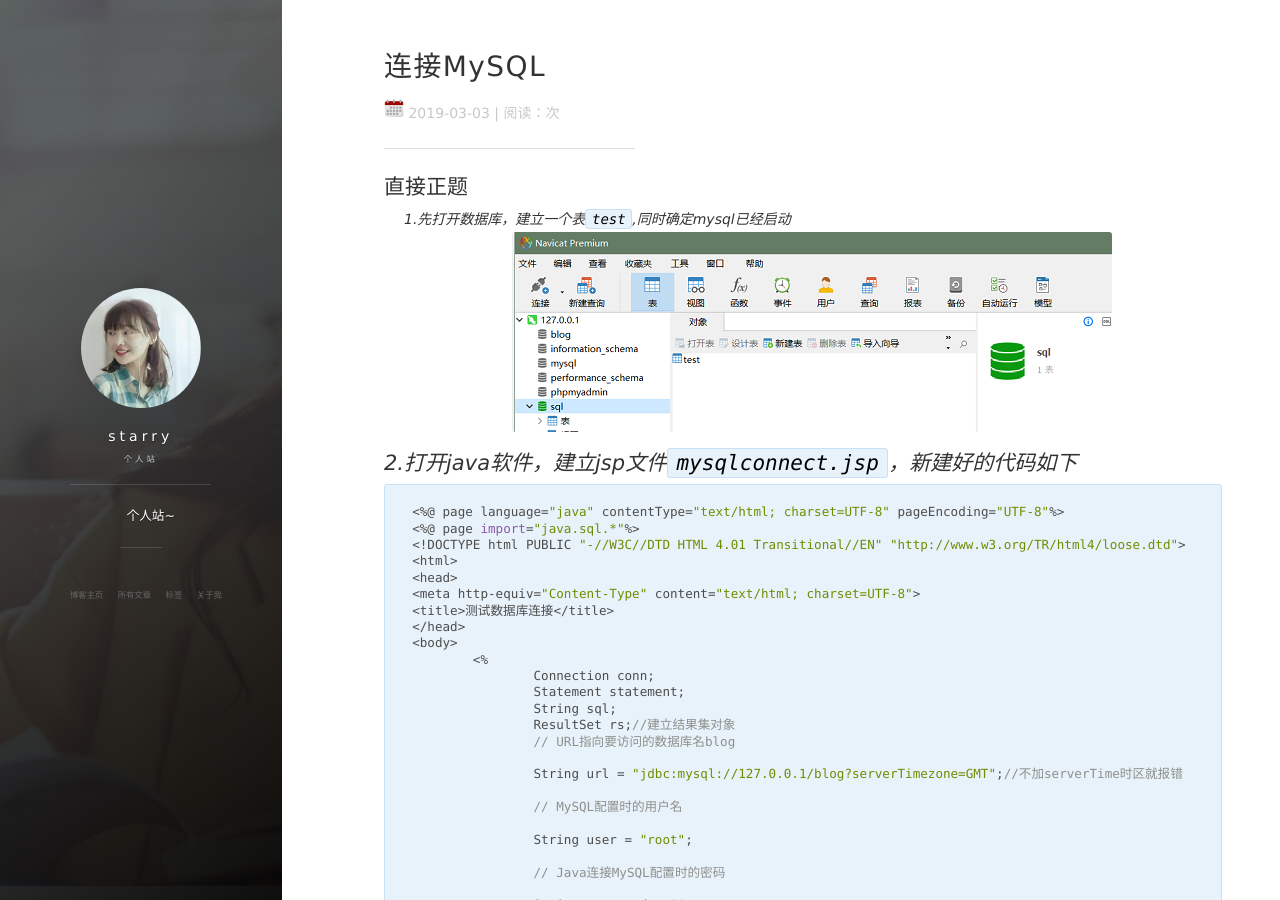
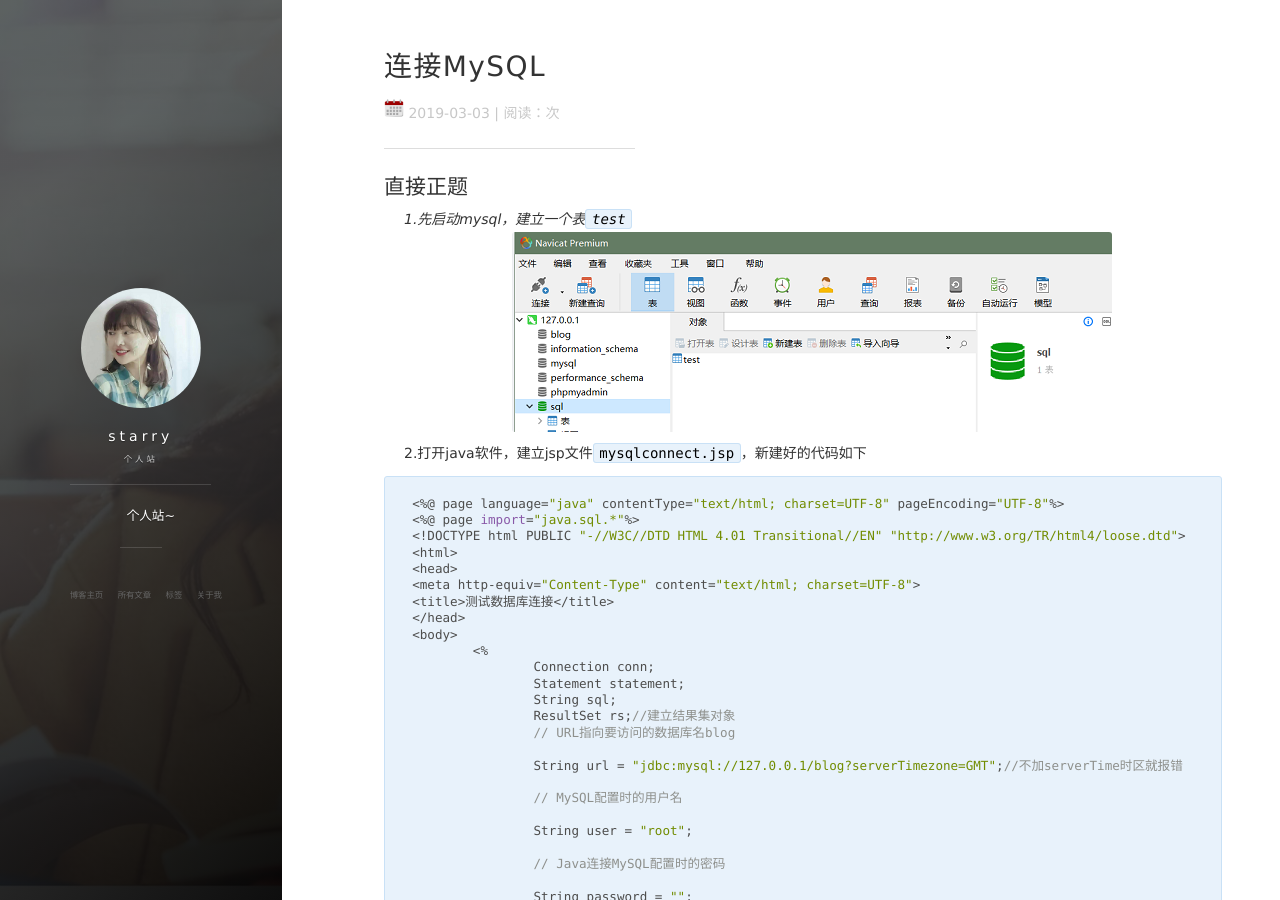
Before and after one commit to MMstarry/MMstarry.github.io, a Jekyll site: the page built from _posts/2019-03-03-连接MySQL.md, in a window 1280 px wide and 900 px high. Built offline with Jekyll 4.4.1, drawn with Linux system fonts in a browser that asks for light colours; nearby versions of some CDN libraries; comment, search, counter and statistics services are not loaded.

Commit message:
Update 2019-03-03-连接MySQL.md

````diff
--- a/_posts/2019-03-03-连接MySQL.md
+++ b/_posts/2019-03-03-连接MySQL.md
@@ -8,11 +8,11 @@ tag: JavaWeb
 ---
 ## 直接正题
 
-*1.先打开数据库，建立一个表`test`,同时确定mysql已经启动*
+*1.先启动mysql，建立一个表`test`*
 ![](/images/posts/sqlcon1.png)
 
-*2.打开java软件，建立jsp文件`mysqlconnect.jsp`，新建好的代码如下*
----
+2.打开java软件，建立jsp文件`mysqlconnect.jsp`，新建好的代码如下
+
 ```
 <%@ page language="java" contentType="text/html; charset=UTF-8" pageEncoding="UTF-8"%>
 <%@ page import="java.sql.*"%>
````
